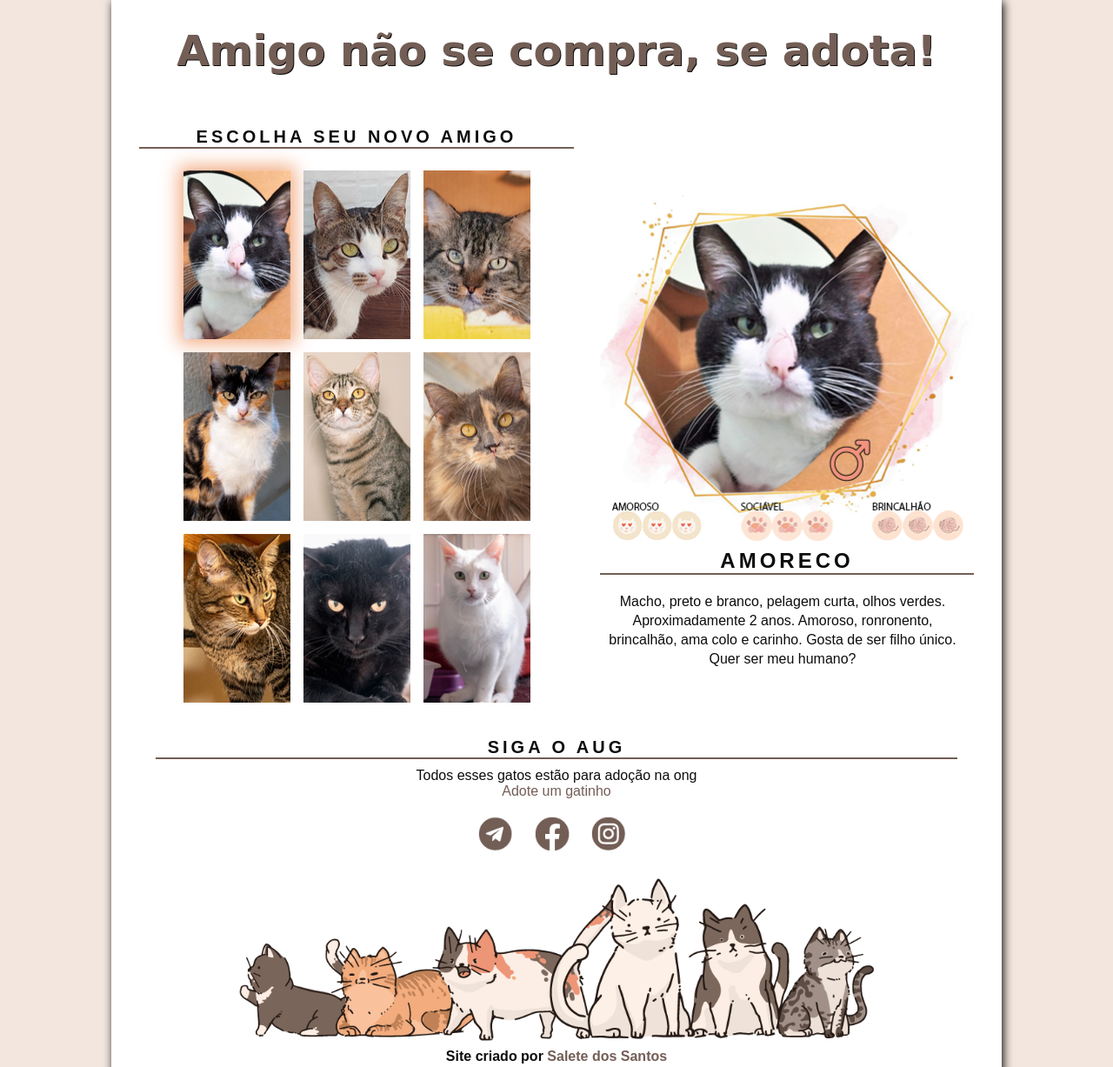
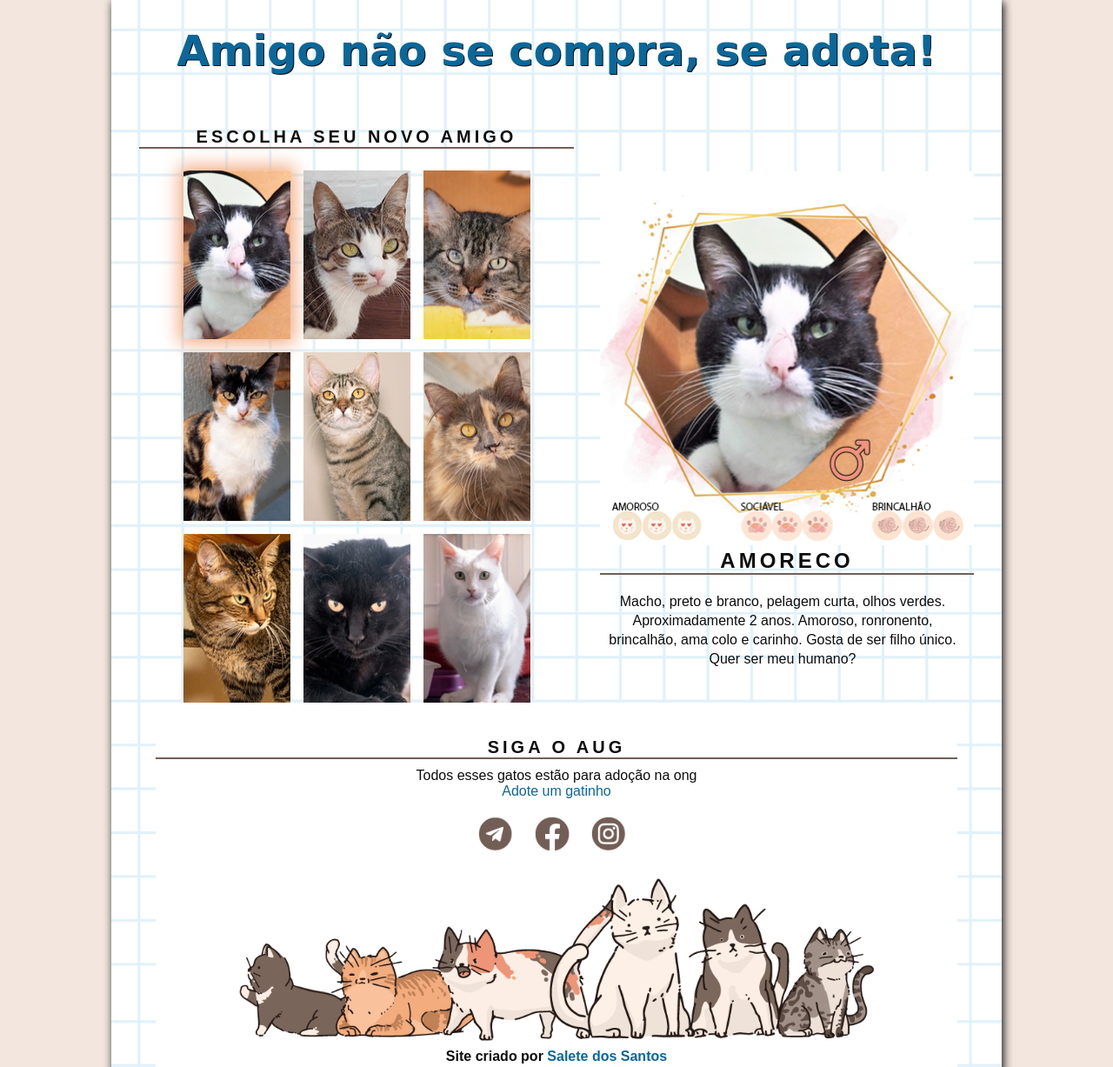
Before and after one commit to Sah2021/adote-um-gatinho, a plain HTML site: page index.html in a window 1280 px wide. Shown: the top 1227 px of the page at 87% size. Drawn offline with Linux system fonts and the light colour scheme; a script that the page names is missing; a web font is replaced by a local one.

Commit message:
Alterações no fundo e nas cores
Acrescentei a cor azul para quebra a monotonia do site

```diff
--- a/src/estilos/styles.css
+++ b/src/estilos/styles.css
@@ -9,6 +9,7 @@
   --cor03:#735E56;
   --cor04:#F2937E;
   --cor05:#0D0D0D;
+  --cor06:#0b679a;
 }
 body {
   background-color: var(--cor02);
@@ -18,8 +19,12 @@ body {
 .conteudo-total {
   width: 80%;
   margin: auto;
-  background-color: white;
+  background-color: rgb(255, 255, 255);
   box-shadow: 2px 2px 10px var(--cor05);
+  background-image: url(../imagens/quadriculado-fundo.png);
+  background-repeat: repeat;
+  background-size: 100%;
+  background-position: center;
 }
 
 .cabecalho {
@@ -28,7 +33,7 @@ body {
   font-family: 'Fredericka the Great', cursive;
   font-size: 1.5em;
   padding: 30px;
-  color: #735E56;
+  color: var(--cor06);
   text-shadow: 1px 1px  var(--cor05);
 }
 
@@ -119,7 +124,7 @@ body {
 }
 
 .footer a{
-  color: var(--cor03);
+  color: var(--cor06);
 }
 
 .footer a:hover {
```
Also changed, not shown: src/imagens/email2.png, src/imagens/facebook2.png, src/imagens/instagram2.png, src/imagens/quadriculado-fundo.png (added).
